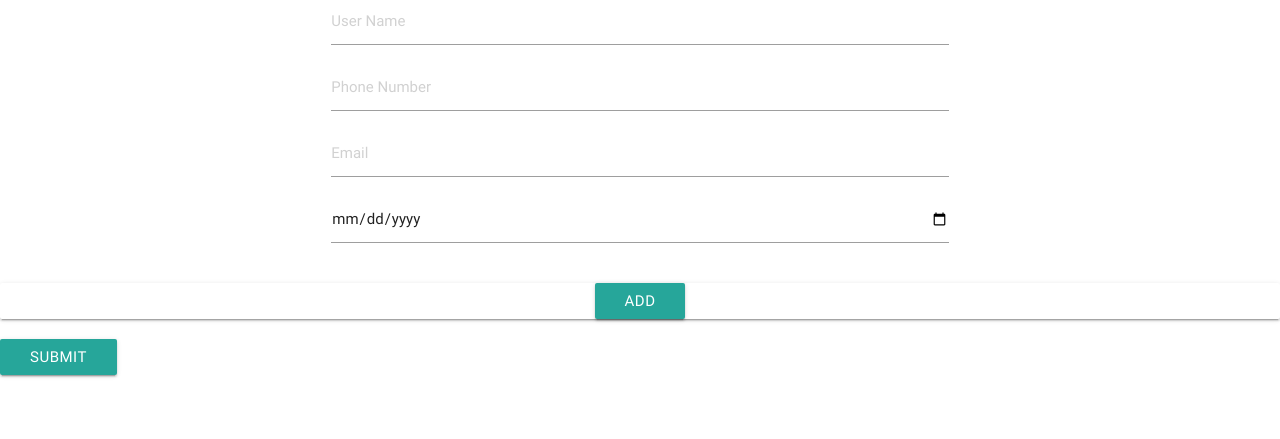
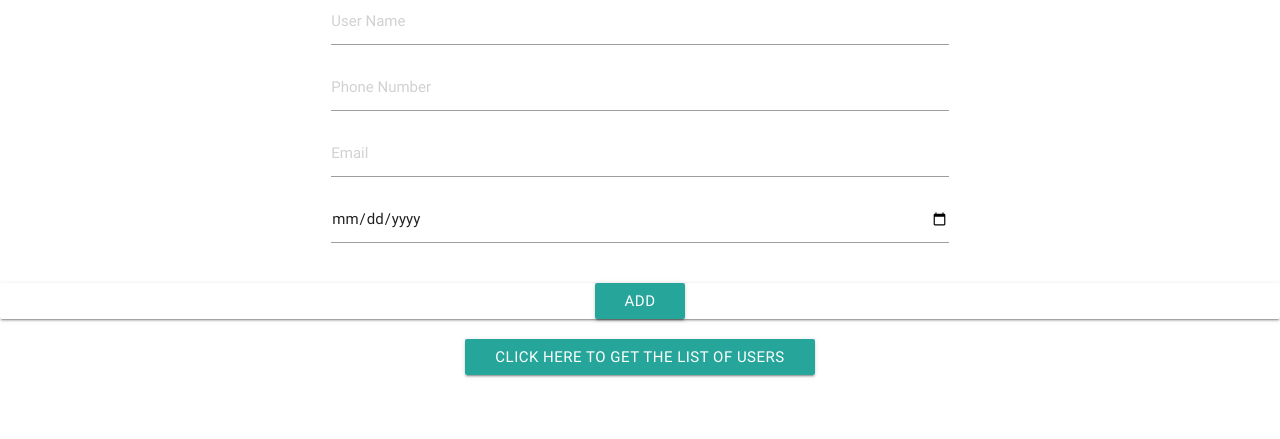
Before and after one commit to thakuranurag/SendEmail, a Django app: page /add_details/ in a window 1280 px wide. Shown: the part 108-547 px from the top of the page. Run offline with Django 3.2, Linux system fonts and the light colour scheme.

Commit message:
bugs removed

```diff
--- a/Reminder/views.py
+++ b/Reminder/views.py
@@ -26,19 +26,41 @@ def add_details(request):
 @csrf_exempt
 def show_details(request):
 
-	data = UserData.objects.all()
-	list_array = []
-	for x in data:
-		list_object = {}
-		list_object["name"] = x.name
-		list_object["phone"]=x.phone
-		list_object["email"]=x.email
-		list_object["date"] = str(x.date)
-		list_array.append(list_object)
+	if request.method=='GET':
+		data = UserData.objects.all()
+		list_array = []
+		for x in data:
+			list_object = {}
+			list_object["name"] = x.name
+			list_object["phone"]=x.phone
+			list_object["email"]=x.email
+			list_object["date"] = str(x.date)
+			list_array.append(list_object)
 
-	data = json.dumps(list_array)
-	print data
-	return render(request,"user_list.html",{"list_array" : data})
+		data = json.dumps(list_array)
+
+		return render(request,"user_list.html",{"list_array" : data})
+
+	if request.method=='POST':
+		start_date = request.POST.get("start")
+		deadline = request.POST.get("deadline")
+		print start_date,deadline
+
+		allData = UserData.objects.filter(date__range=[str(start_date),str(deadline)])
+		print allData
+
+		list_array = []
+		for x in allData:
+			list_object = {}
+			list_object["name"] =x.name
+			list_object["phone"]=x.phone
+			list_object["email"]=x.email
+			list_object["date"] = str(x.date)
+			list_array.append(list_object)
+
+		allData = json.dumps(list_array)
+
+		return render(request,"user_list.html",{"list_array" : allData})
 
 
 
--- a/templates/add_details.html
+++ b/templates/add_details.html
@@ -62,7 +62,7 @@ alert("Details are saved !!");
 
 <form method="get" action="/show_details">
 
-     <button class="btn waves-effect waves-light" type="submit" name="action">Submit</button>
+   <center> <button class="btn waves-effect waves-light" type="submit" name="action">Click here to get the list of users</button> </center>
 
 </form>
 
```
Also changed, not shown: templates/user_list.html (+37 -61 lines), db.sqlite3, 1 other file.
